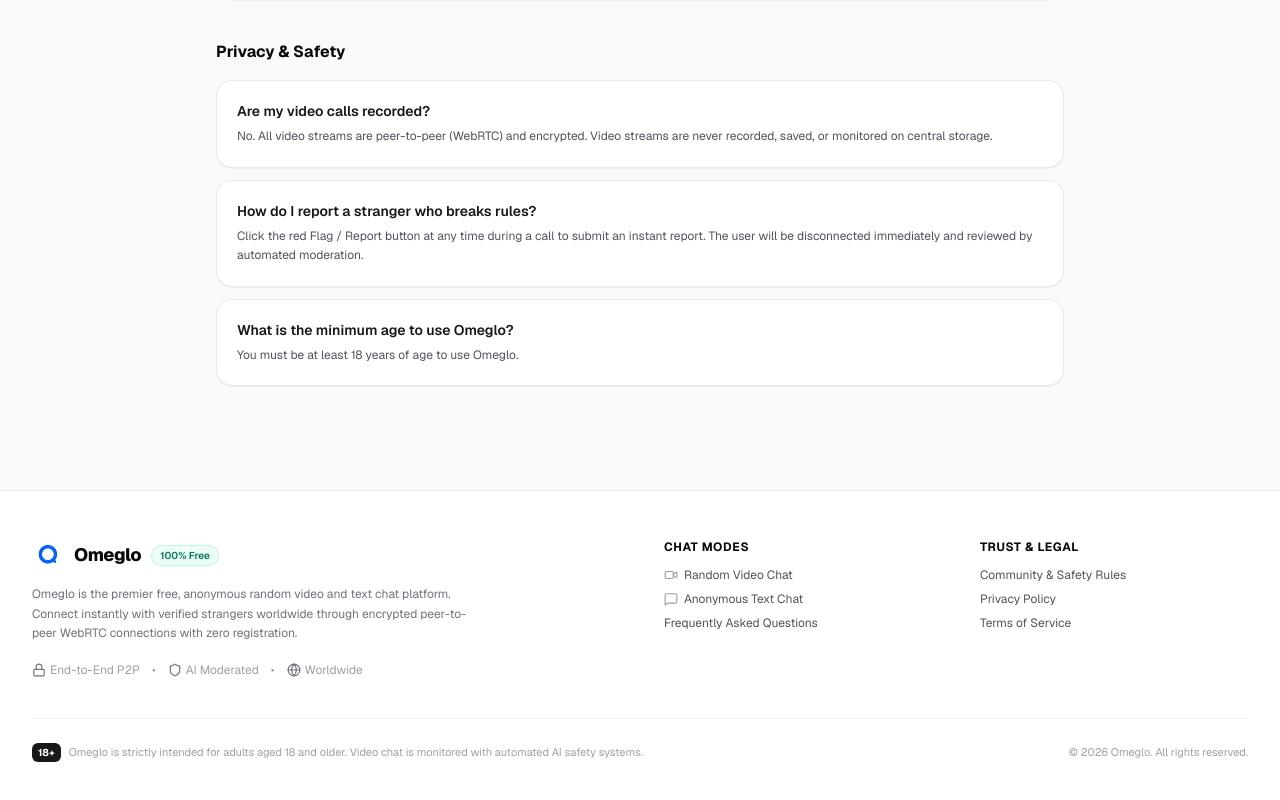
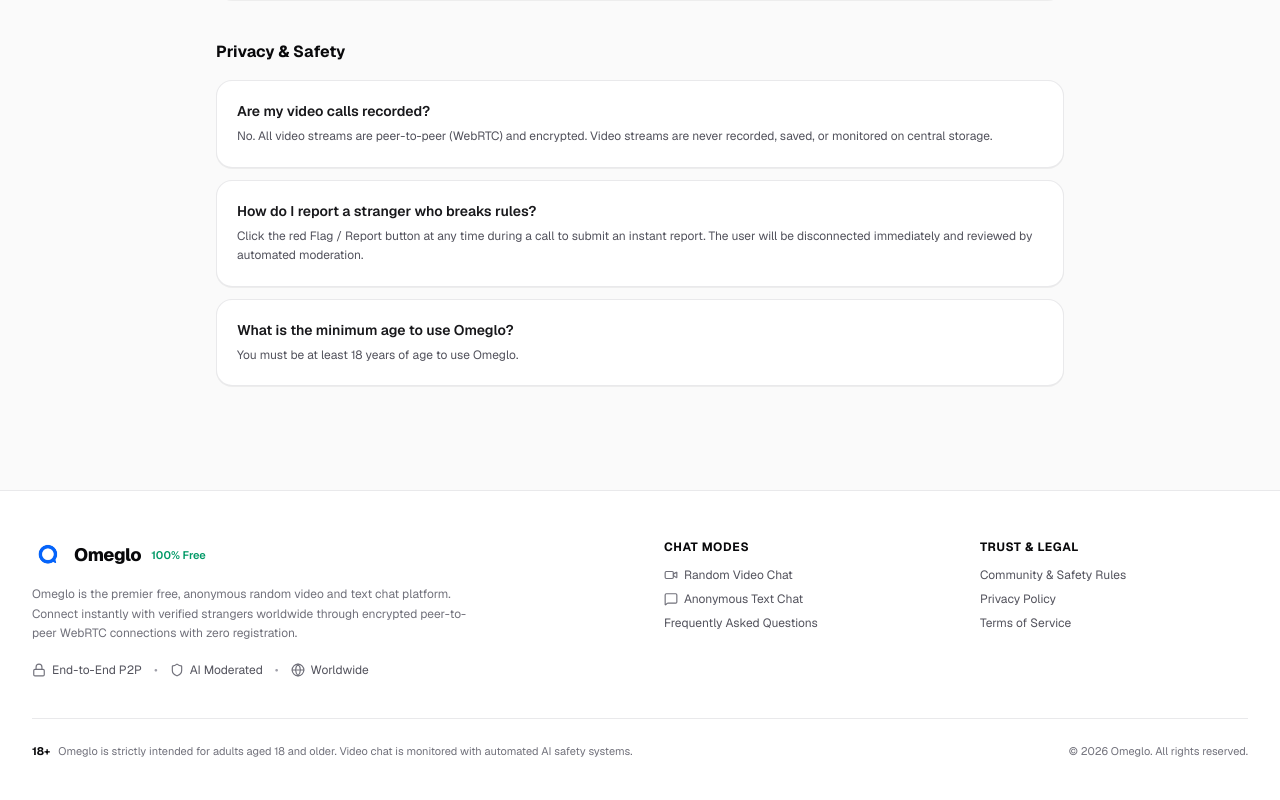
Before and after one commit to ishara-madu/omeglo-web, a Next.js app: page /faq in a window 1280 px wide. Shown: the part 1003-1803 px from the top of the page. Built offline with nearby package versions, Linux system fonts and the light colour scheme; no server answers.

Commit message:
style: update Footer typography, icon styling, and component visual hierarchy

```diff
--- a/components/Footer.tsx
+++ b/components/Footer.tsx
@@ -1,6 +1,6 @@
 import Link from "next/link";
 import Image from "next/image";
-import { Shield, Lock, Globe, Heart, MessageSquare, Video } from "lucide-react";
+import { Shield, Lock, Globe, MessageSquare, Video } from "lucide-react";
 
 export default function Footer() {
   const currentYear = new Date().getFullYear();
@@ -24,7 +24,7 @@ export default function Footer() {
               <span className="font-extrabold text-lg tracking-tight text-zinc-950">
                 Omeglo
               </span>
-              <span className="px-2 py-0.5 text-[10px] font-semibold bg-emerald-50 text-emerald-700 border border-emerald-200/60 rounded-full">
+              <span className="text-[11px] font-semibold text-emerald-600">
                 100% Free
               </span>
             </div>
@@ -32,15 +32,15 @@ export default function Footer() {
               Omeglo is the premier free, anonymous random video and text chat platform. Connect instantly with verified strangers worldwide through encrypted peer-to-peer WebRTC connections with zero registration.
             </p>
             <div className="flex items-center gap-3 text-zinc-400 text-xs pt-1">
-              <span className="inline-flex items-center gap-1">
+              <span className="inline-flex items-center gap-1.5 text-zinc-600">
                 <Lock className="w-3.5 h-3.5 text-zinc-500" /> End-to-End P2P
               </span>
               <span>•</span>
-              <span className="inline-flex items-center gap-1">
+              <span className="inline-flex items-center gap-1.5 text-zinc-600">
                 <Shield className="w-3.5 h-3.5 text-zinc-500" /> AI Moderated
               </span>
               <span>•</span>
-              <span className="inline-flex items-center gap-1">
+              <span className="inline-flex items-center gap-1.5 text-zinc-600">
                 <Globe className="w-3.5 h-3.5 text-zinc-500" /> Worldwide
               </span>
             </div>
@@ -57,7 +57,7 @@ export default function Footer() {
                   href="/"
                   className="text-zinc-600 hover:text-zinc-950 flex items-center gap-1.5 transition-colors"
                 >
-                  <Video className="w-3.5 h-3.5 text-zinc-400" />
+                  <Video className="w-3.5 h-3.5 text-zinc-500" />
                   <span>Random Video Chat</span>
                 </Link>
               </li>
@@ -66,7 +66,7 @@ export default function Footer() {
                   href="/text"
                   className="text-zinc-600 hover:text-zinc-950 flex items-center gap-1.5 transition-colors"
                 >
-                  <MessageSquare className="w-3.5 h-3.5 text-zinc-400" />
+                  <MessageSquare className="w-3.5 h-3.5 text-zinc-500" />
                   <span>Anonymous Text Chat</span>
                 </Link>
               </li>
@@ -116,9 +116,9 @@ export default function Footer() {
         </div>
 
         {/* 18+ Disclaimer & Copyright Bottom Bar */}
-        <div className="pt-6 border-t border-zinc-100 flex flex-col sm:flex-row items-center justify-between gap-4 text-[11px] text-zinc-400">
+        <div className="pt-6 border-t border-zinc-200/80 flex flex-col sm:flex-row items-center justify-between gap-4 text-[11px] text-zinc-500">
           <div className="flex items-center gap-2">
-            <span className="px-1.5 py-0.5 font-bold text-[10px] bg-zinc-900 text-white rounded-md">
+            <span className="font-bold text-zinc-950">
               18+
             </span>
             <span>
```
